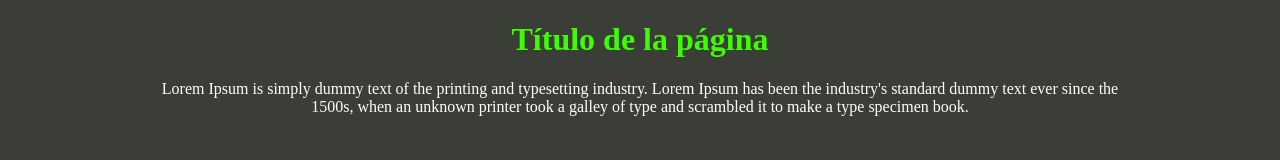
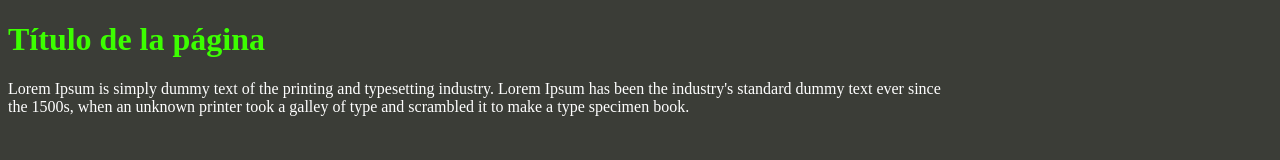
Before and after one commit to DanielGZamora/aprendiendo-sass, a plain HTML site: page ej1/index.html in a window 1280 px wide. Drawn offline with Linux system fonts and the light colour scheme.

Commit message:
modified with sass

```diff
--- a/ej1/style.css
+++ b/ej1/style.css
@@ -1,15 +1,12 @@
-body{
-    text-align: center;
+body {
   background-color: #3b3d37;
-    width: 100%;
-    margin: 0;
 }
 body .container {
   width: 75%;
-    margin: 0 auto;
   color: #ffffff;
 }
 body .container h1 {
   color: #3cff00;
-    text-align: center;
 }
+
+/*# sourceMappingURL=style.css.map */
```
Also changed, not shown: 2 other files. Lines whose indentation alone changed are shown as unchanged.
